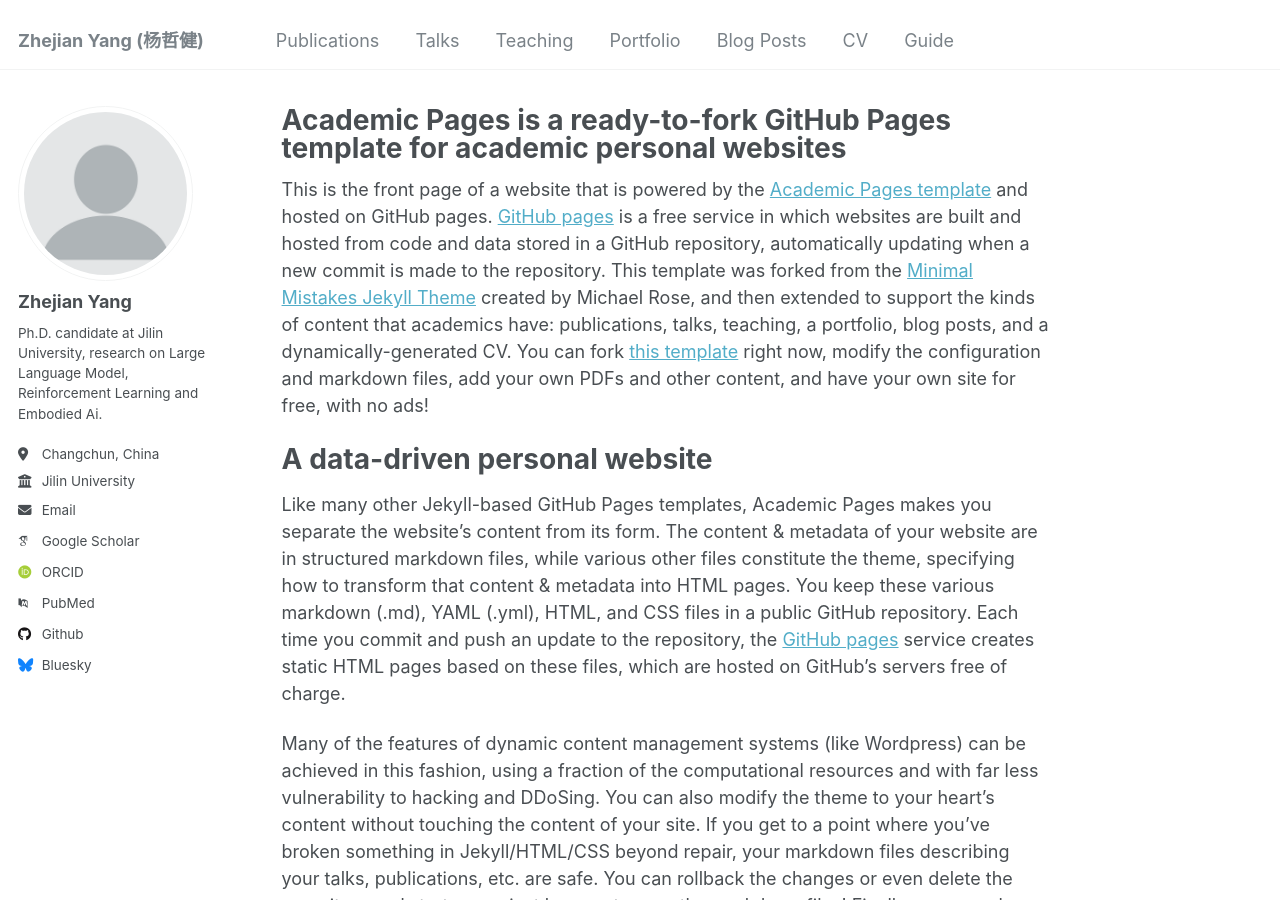
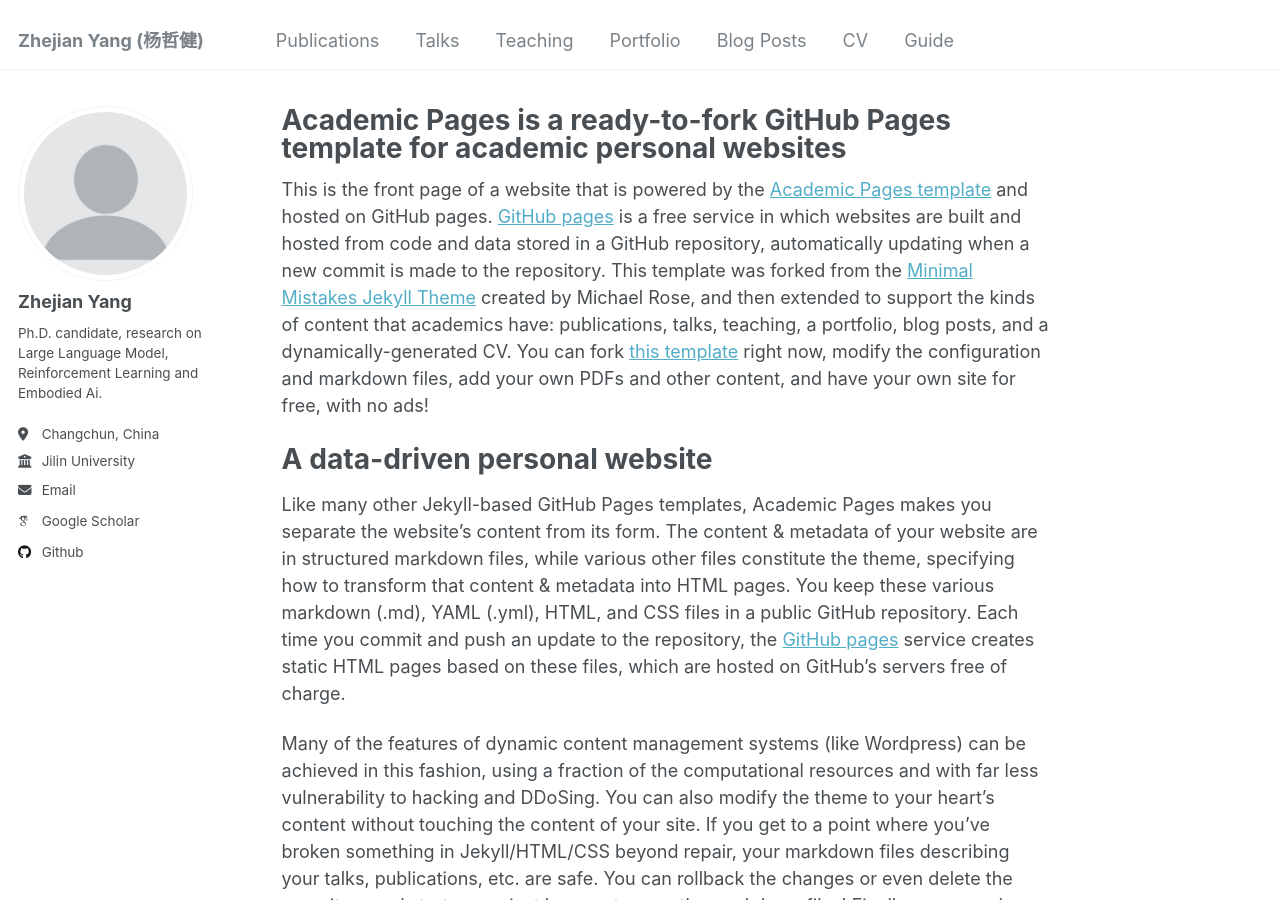
Before and after one commit to Caster-Yang/Caster-Yang.github.io, a Jekyll site: the page built from _pages/about.md, in a window 1280 px wide and 900 px high. Built offline with Jekyll 4.4.1, drawn with Linux system fonts in a browser that asks for light colours; some web fonts are replaced; part of the change alters nothing that is shown.

Commit message:
Update _config.yml

```diff
--- a/_config.yml
+++ b/_config.yml
@@ -24,7 +24,7 @@ author:
   avatar           : "profile.png"
   name             : "Zhejian Yang"
   pronouns         : # example: "she/her"
-  bio              : "Ph.D. candidate at Jilin University, research on Large Language Model, Reinforcement Learning and Embodied Ai."
+  bio              : "Ph.D. candidate, research on Large Language Model, Reinforcement Learning and Embodied Ai."
   location         : "Changchun, China"
   employer         : "Jilin University"
   uri              : # URL
@@ -32,11 +32,11 @@ author:
 
   # Academic websites
   arxiv            : # URL - Update with the correct link to your profile
-  googlescholar    : "https://scholar.google.com/citations?user=PS_CX0AAAAAJ"
+  googlescholar    : "https://scholar.google.com/citations?user=JaMLCS8AAAAJ"
   impactstory      : # URL
-  orcid            : "http://orcid.org/yourorcidurl"
+  orcid            : # "http://orcid.org/yourorcidurl"
   semantic         : # URL
-  pubmed           : "https://www.ncbi.nlm.nih.gov/pubmed/?term=john+snow"
+  pubmed           : # "https://www.ncbi.nlm.nih.gov/pubmed/?term=john+snow"
   researchgate     : # URL
   scopus           : # URL
 
@@ -44,12 +44,12 @@ author:
   bitbucket        : # Username - Update with your username on the site
   codepen          : # Username
   dribbble         : # Username
-  github           : "academicpages"
+  github           : "Caster-Yang"
   kaggle           : # Username
   stackoverflow    : # User number or user number and name (i.e., use "1" or "1/jeff-atwood")
 
   # Social media
-  bluesky          : "bsky.app" # Replace this with you Bluesky username
+  bluesky          : # "bsky.app" # Replace this with you Bluesky username
   facebook         : # Username
   flickr           : # Username
   foursquare       : # Username
```
